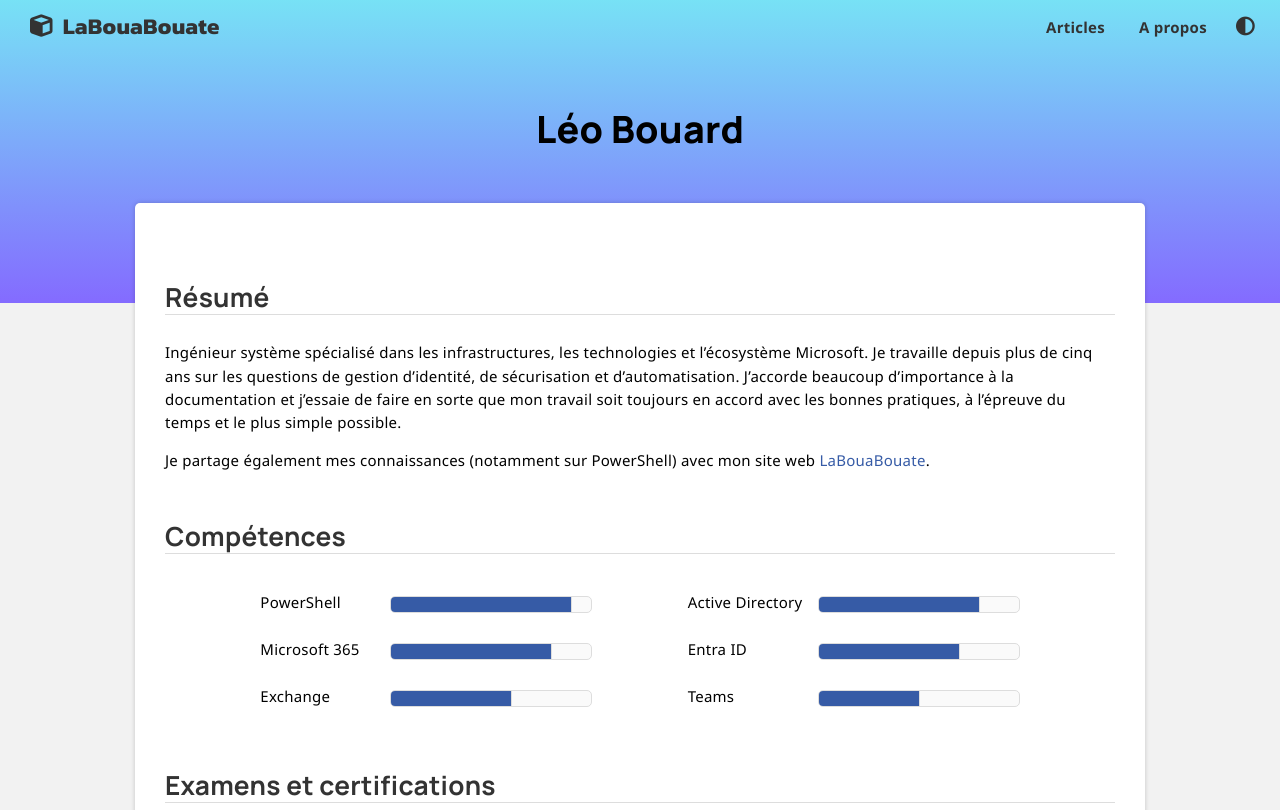
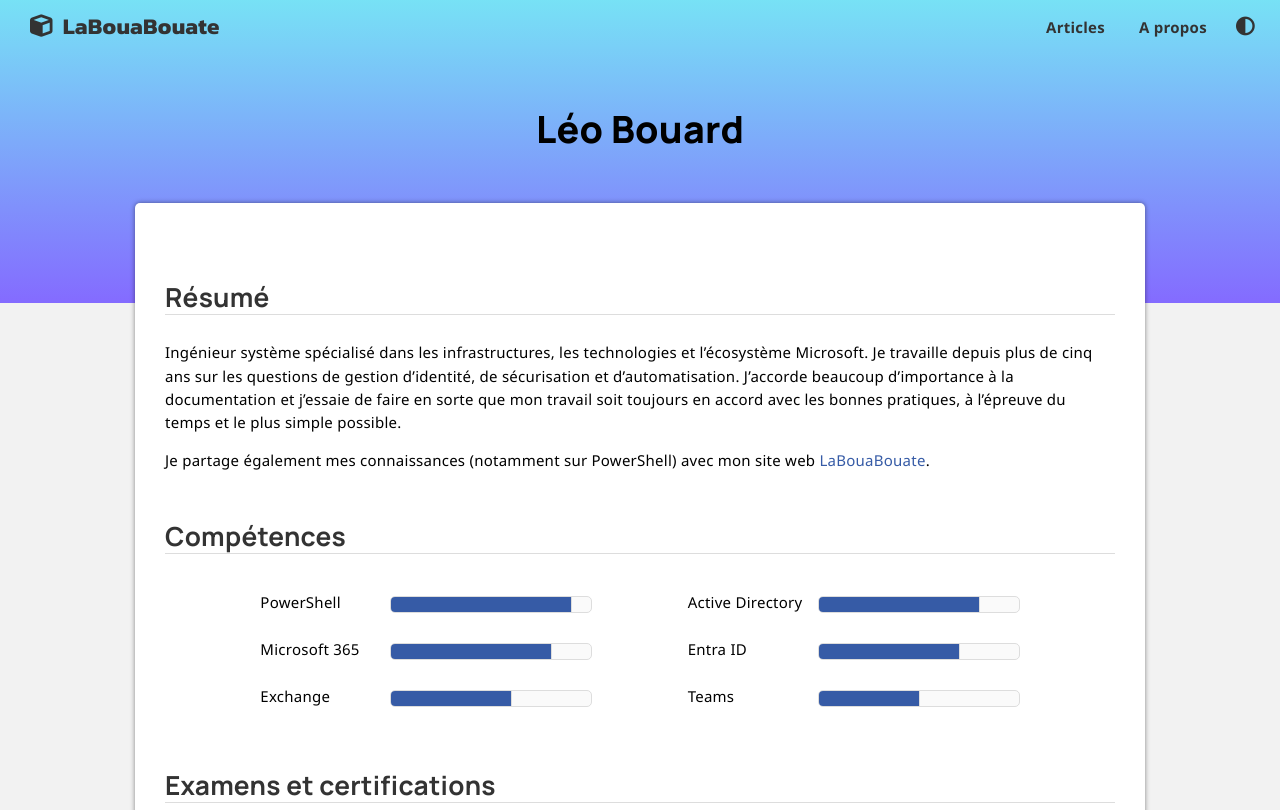
Before and after one commit to leobouard/leobouard.github.io, a Jekyll site: the page built from cv.md, in a window 1280 px wide. Shown: the top 810 px of the page. Built offline with Jekyll 4.4.1, drawn with Linux system fonts in a browser that asks for light colours; nearby versions of some CDN libraries; some web fonts are replaced; grey boxes are pictures that could not be loaded.

Commit message:
Update style.scss

```diff
--- a/assets/css/style.scss
+++ b/assets/css/style.scss
@@ -192,7 +192,7 @@
         width: fill-available;
         overflow-x: hidden;
         overflow-y: hidden;
-        box-shadow: 0px 0px 5px 0px #00000030;
+        box-shadow: 0px 0px 5px 0px var(--boxshadow);
     }
 
     a {
```
